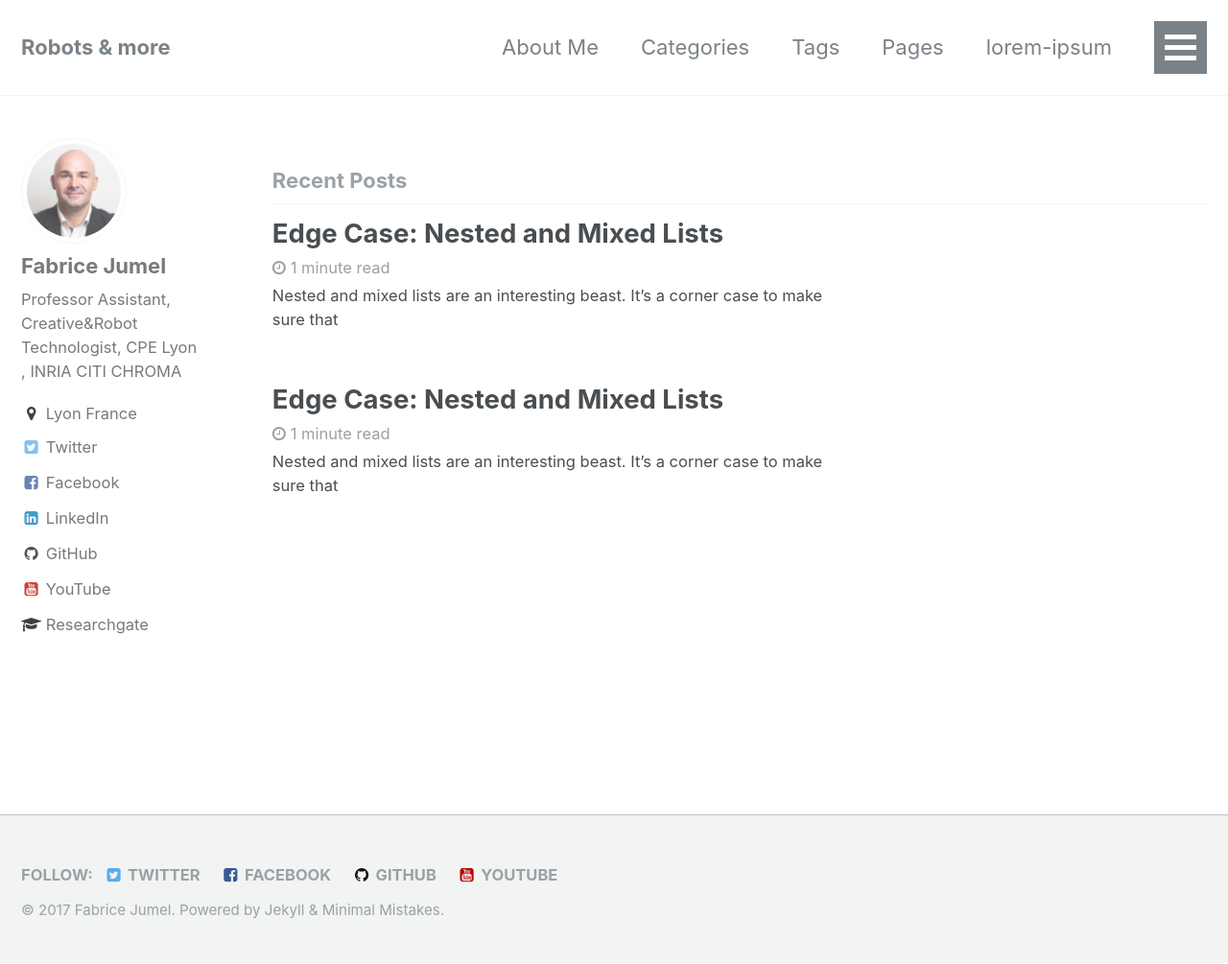
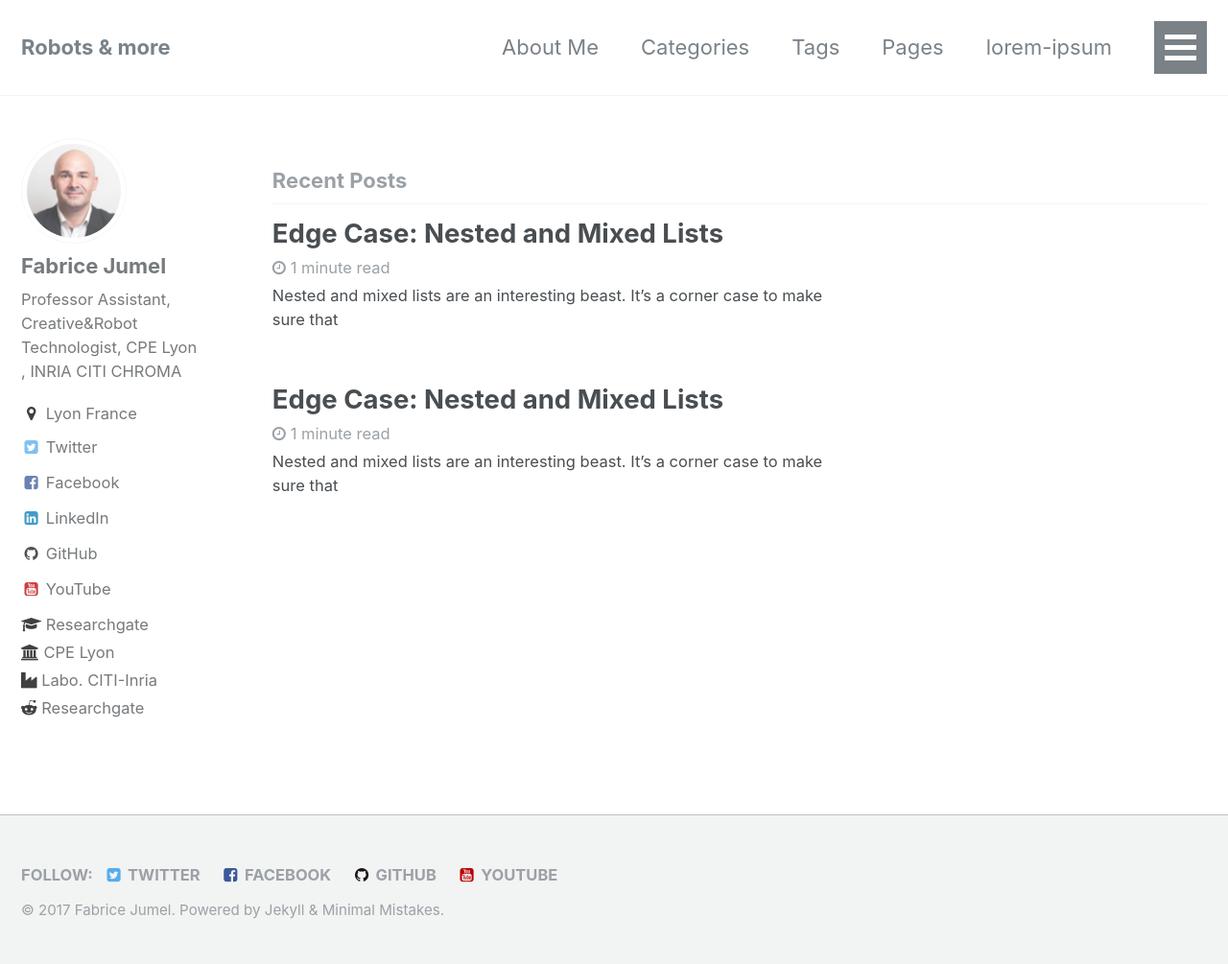
Before and after one commit to fabricejumel/fabricejumel.github.io, a Jekyll site: the page built from index.html, in a window 1280 px wide and 1005 px high. Shown: the whole window at 96% size. Built offline with Jekyll 4.4.1, drawn with Linux system fonts in a browser that asks for light colours; the list of posts is cut into pages by our own code.

Commit message:
Update author-profile-custom-links.html

```diff
--- a/_includes/author-profile-custom-links.html
+++ b/_includes/author-profile-custom-links.html
@@ -2,4 +2,13 @@
     <a href="https://www.researchgate.net/profile/Fabrice_Jumel" itemprop="sameAs">
       <i class="fa fa-graduation-cap" aria-hidden="true"></i> Researchgate
     </a>
+    <a href="https://www.cpe.fr" itemprop="sameAs">
+      <i class="fa fa-institution" aria-hidden="true"></i> CPE Lyon
+    </a>
+    <a href="http://www.citi-lab.fr/" itemprop="sameAs">
+      <i class="fa fa-industry" aria-hidden="true"></i>  Labo. CITI-Inria
+    </a>
+    <a href="https://team.inria.fr/chroma/en/" itemprop="sameAs">
+      <i class="fa fa-reddit-alien" aria-hidden="true"></i> Researchgate
+    </a>
   </li>
```
